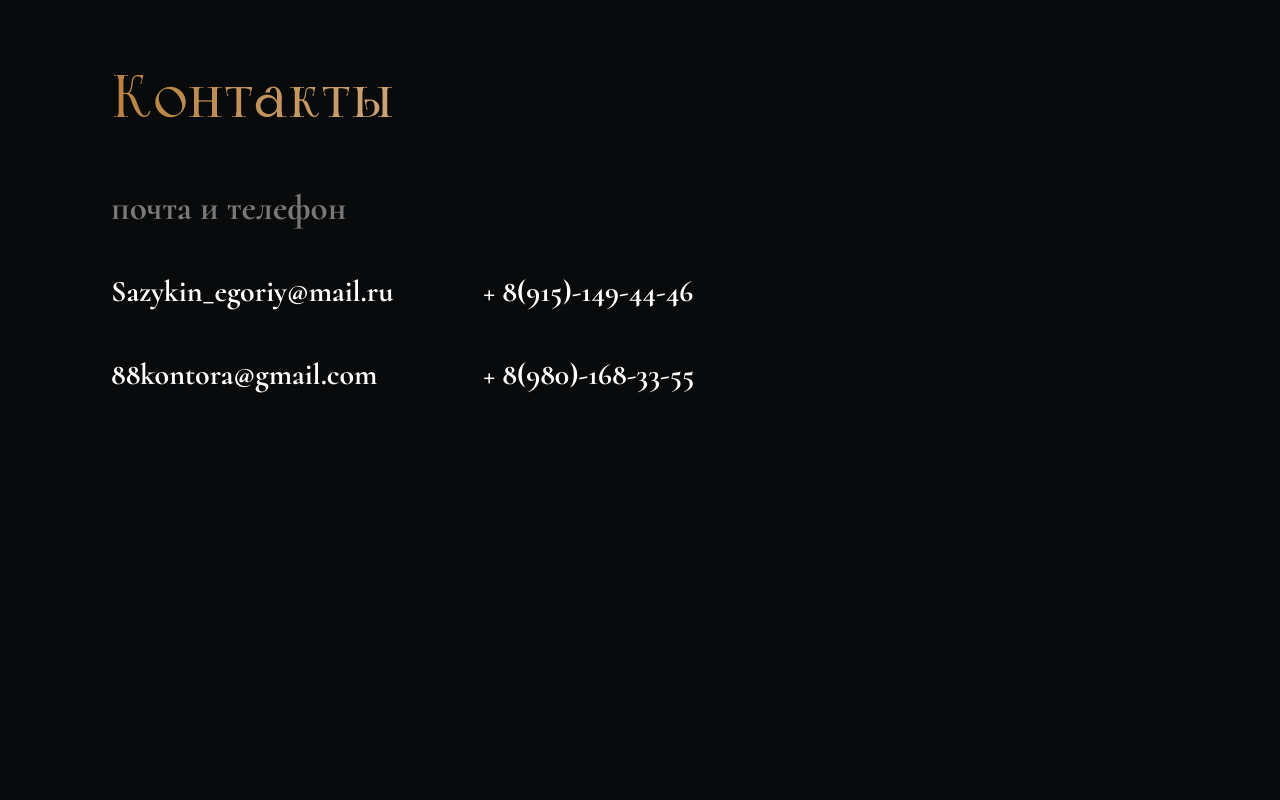
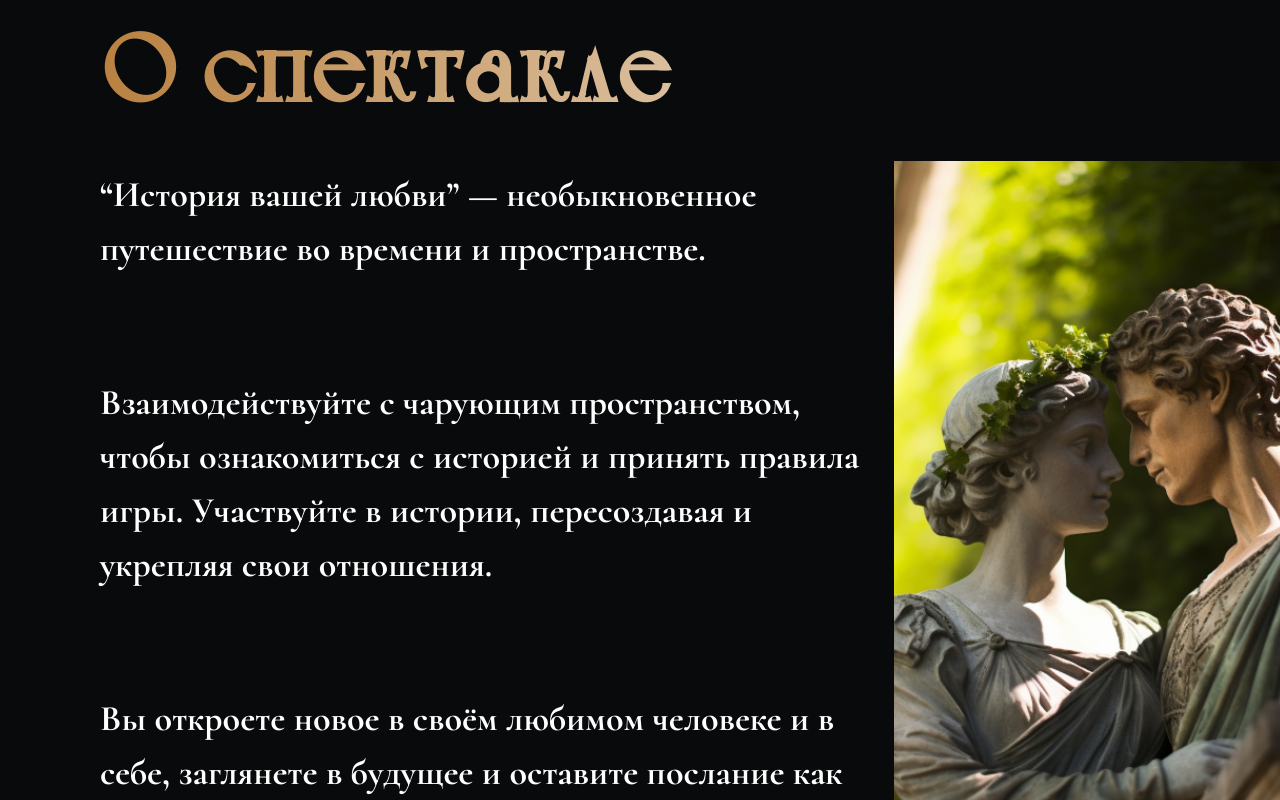
Before and after one commit to petrosyyaann/lovestorytheater, a React (Vite) app: page / in a window 1280 px wide. Shown: the part 1080-1880 px from the top of the page. Before the commit the page ends 1552 px from the top, so only its background shows below. Built offline with nearby package versions, Linux system fonts and the light colour scheme; a web font is replaced by a local one.

Commit message:
✨ Create Description Modules

```diff
--- /dev/null
+++ b/src/modules/Description/Description.tsx
@@ -0,0 +1,62 @@
+import { Flex, Heading, Text, useMediaQuery } from '@chakra-ui/react';
+import DescriptionPage from '../../../public/assets/DescriptionPage.png';
+import { ButtonBuy } from 'components/ButtonBuy';
+
+export const Description = () => {
+  const [isLargerThan992] = useMediaQuery('(min-width: 992px)');
+  return (
+    <Flex
+      w='100%'
+      mt={['14px', '23px', '27px', '35px', '40px']}
+      direction='column'
+    >
+      <Heading
+        ml={['22px', '42px', '62px', '82px', '100px']}
+        fontSize={['20px', '30px', '50px', '75px', '95px']}
+        bgGradient='linear-gradient(90deg, #B67D3A -3.44%, #FFF 100%)'
+        bgClip='text'
+      >
+        О спектакле
+      </Heading>
+      <Flex
+        direction={['column', 'column', 'column', 'row', 'row']}
+        gap={['22px', '35px', '0px', '0px', '0px']}
+      >
+        <Flex
+          direction='column'
+          justifyContent='center'
+          ml={['22px', '42px', '62px', '82px', '100px']}
+          mr={['38px', '52px', '62px', '30px', '30px']}
+          gap={['15px', '30px', '50px', '70px', '100px']}
+          fontSize={['14px', '19px', '25px', '30px', '36px']}
+        >
+          <Text>
+            “История вашей любви” — необыкновенное путешествие во времени и
+            пространстве.
+          </Text>
+          <Text>
+            Взаимодействуйте с чарующим пространством, чтобы ознакомиться с
+            историей и принять правила игры. Участвуйте в истории, пересоздавая
+            и укрепляя свои отношения.
+          </Text>
+          <Text>
+            Вы откроете новое в своём любимом человеке и в себе, заглянете в
+            будущее и оставите послание как это делали первые люди на земле.
+          </Text>
+        </Flex>
+        <Flex
+          mt={['14px', '16px', '19px', '21px', '25px']}
+          w='100%'
+          backgroundImage={DescriptionPage}
+          backgroundSize='cover'
+          backgroundPosition='50% 50%'
+          h={['360px', '455px', '550px', '640px', '725px']}
+          alignItems='flex-end'
+          justifyContent='center'
+        >
+          {!isLargerThan992 && <ButtonBuy />}
+        </Flex>
+      </Flex>
+    </Flex>
+  );
+};
--- a/src/modules/Footer/Footer.tsx
+++ b/src/modules/Footer/Footer.tsx
@@ -5,38 +5,38 @@ const Footer = () => {
   return (
     <Flex
       direction='column'
-      py={isLargerThan1000 ? '75px' : '20px'}
-      px={isLargerThan1000 ? '111px' : '22px'}
-      gap={isLargerThan1000 ? '35px' : '11px'}
+      py={['20px', '33px', '47px', '60px', '75px']}
+      px={['22px', '42px', '62px', '82px', '111px']}
+      gap={['11px', '17px', '23px', '29px', '35px']}
     >
       <Text
         bgGradient='linear-gradient(90deg, #B67D3A -3.44%, #FFF 100%)'
         bgClip='text'
-        fontSize={isLargerThan1000 ? '60px' : '14px'}
+        fontSize={['14px', '25px', '37px', '48px', '60px']}
         fontFamily='Calypso'
       >
         Контакты
       </Text>
       <Text
         color={isLargerThan1000 ? '#787878' : '#A57740'}
-        fontSize={isLargerThan1000 ? '35px' : '10px'}
+        fontSize={['10px', '17px', '23px', '29px', '35px']}
       >
         почта и телефон
       </Text>
-      <Flex gap={isLargerThan1000 ? '90px' : '16px'}>
-        <Flex direction='column' gap={isLargerThan1000 ? '38px' : '9px'}>
-          <Text fontSize={isLargerThan1000 ? '30px' : '12px'}>
+      <Flex gap={['16px', '53px', '62px', '76px', '90px']}>
+        <Flex direction='column' gap={['9px', '16px', '23px', '30px', '38px']}>
+          <Text fontSize={['12px', '17px', '21px', '26px', '30px']}>
             Sazykin_egoriy@mail.ru
           </Text>
-          <Text fontSize={isLargerThan1000 ? '30px' : '12px'}>
+          <Text fontSize={['12px', '17px', '21px', '26px', '30px']}>
             88kontora@gmail.com
           </Text>
         </Flex>
-        <Flex direction='column' gap={isLargerThan1000 ? '38px' : '9px'}>
-          <Text fontSize={isLargerThan1000 ? '30px' : '12px'}>
+        <Flex direction='column' gap={['9px', '16px', '23px', '30px', '38px']}>
+          <Text fontSize={['12px', '17px', '21px', '26px', '30px']}>
             + 8(915)-149-44-46
           </Text>
-          <Text fontSize={isLargerThan1000 ? '30px' : '12px'}>
+          <Text fontSize={['12px', '17px', '21px', '26px', '30px']}>
             + 8(980)-168-33-55
           </Text>
         </Flex>
--- a/src/pages/Home.tsx
+++ b/src/pages/Home.tsx
@@ -1,9 +1,11 @@
 import { Flex } from '@chakra-ui/react';
 import { BusinessСard } from 'modules/BusinessСard/BusinessСard';
+import { Description } from 'modules/Description/Description';
 
 const Home = () => (
   <Flex h='100%' w='100%' direction='column'>
     <BusinessСard />
+    <Description />
   </Flex>
 );
 
```
Also changed, not shown: public/assets/DescriptionPage.png (added).
